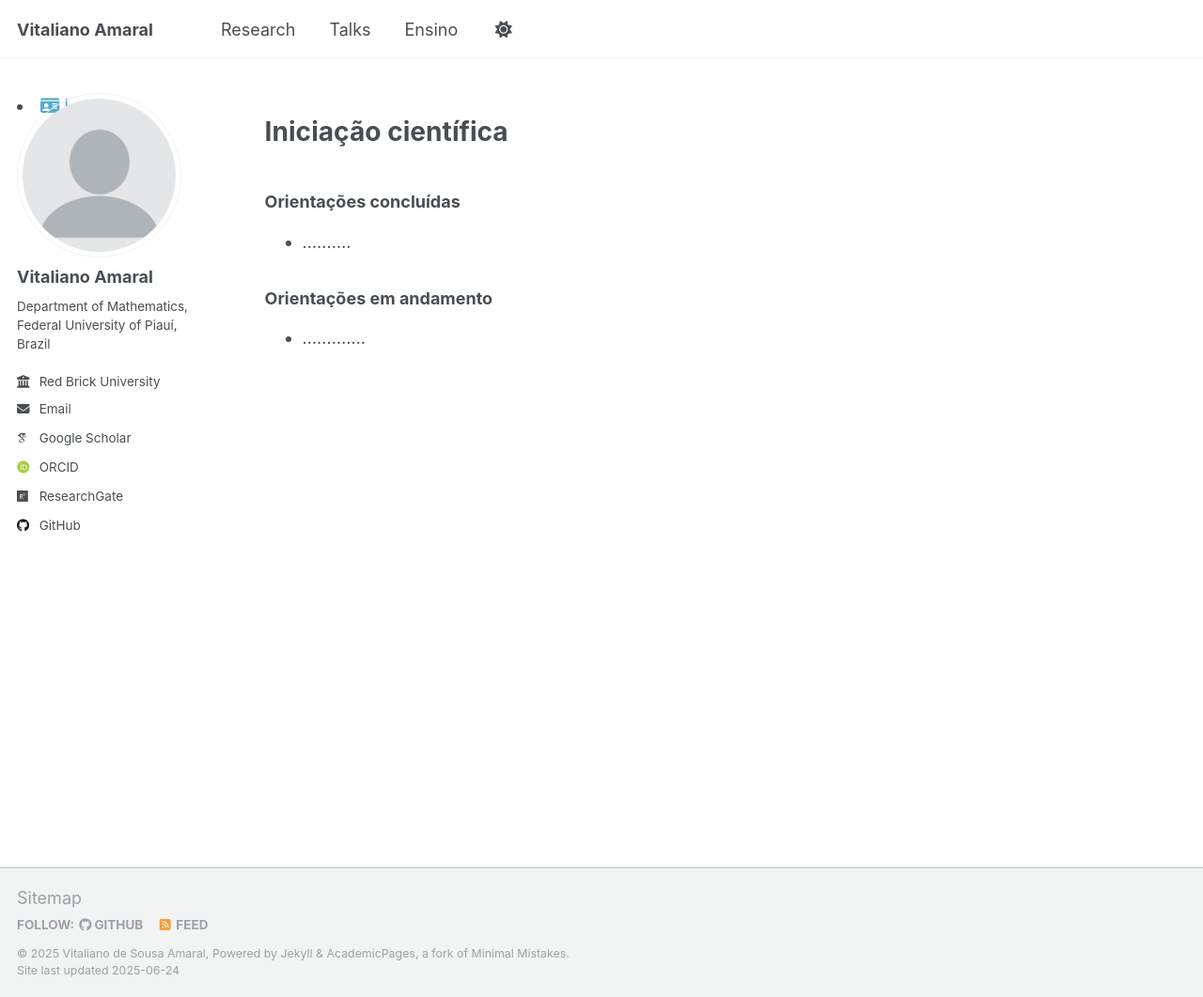
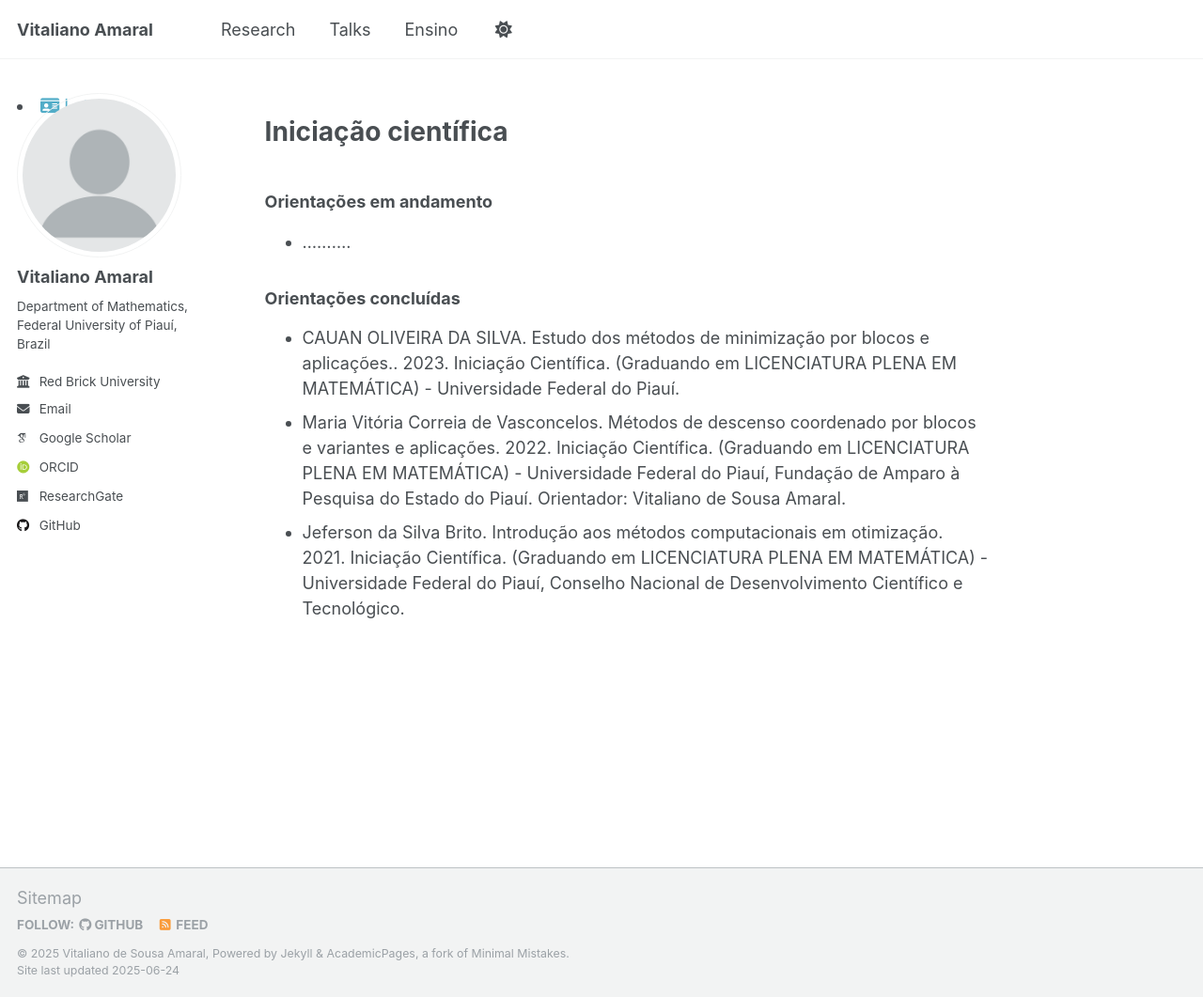
Before and after one commit to vitalianoamaral/vitalianoamaral.github.io, a Jekyll site: the page built from ensino/ic.md, in a window 1280 px wide and 1061 px high. Shown: the whole window at 94% size. Built offline with Jekyll 4.4.1, drawn with Linux system fonts in a browser that asks for light colours; some web fonts are replaced.

Commit message:
Update ic.md

```diff
--- a/ensino/ic.md
+++ b/ensino/ic.md
@@ -4,8 +4,10 @@ title: "Iniciação científica"
 permalink: /ensino/ic/
 author_profile: true
 ---
-### Orientações concluídas
+### Orientações  em andamento
 * ..........
 
-### Orientações em andamento
-* .............
+### Orientações concluídas
+* CAUAN OLIVEIRA DA SILVA. Estudo dos métodos de minimização por blocos e aplicações.. 2023. Iniciação Científica. (Graduando em LICENCIATURA PLENA EM MATEMÁTICA) - Universidade Federal do Piauí.
+* Maria Vitória Correia de Vasconcelos. Métodos de descenso coordenado por blocos e variantes e aplicações. 2022. Iniciação Científica. (Graduando em LICENCIATURA PLENA EM MATEMÁTICA) - Universidade Federal do Piauí, Fundação de Amparo à Pesquisa do Estado do Piauí. Orientador: Vitaliano de Sousa Amaral.
+* Jeferson da Silva Brito. Introdução aos métodos computacionais em otimização. 2021. Iniciação Científica. (Graduando em LICENCIATURA PLENA EM MATEMÁTICA) - Universidade Federal do Piauí, Conselho Nacional de Desenvolvimento Científico e Tecnológico.
```
